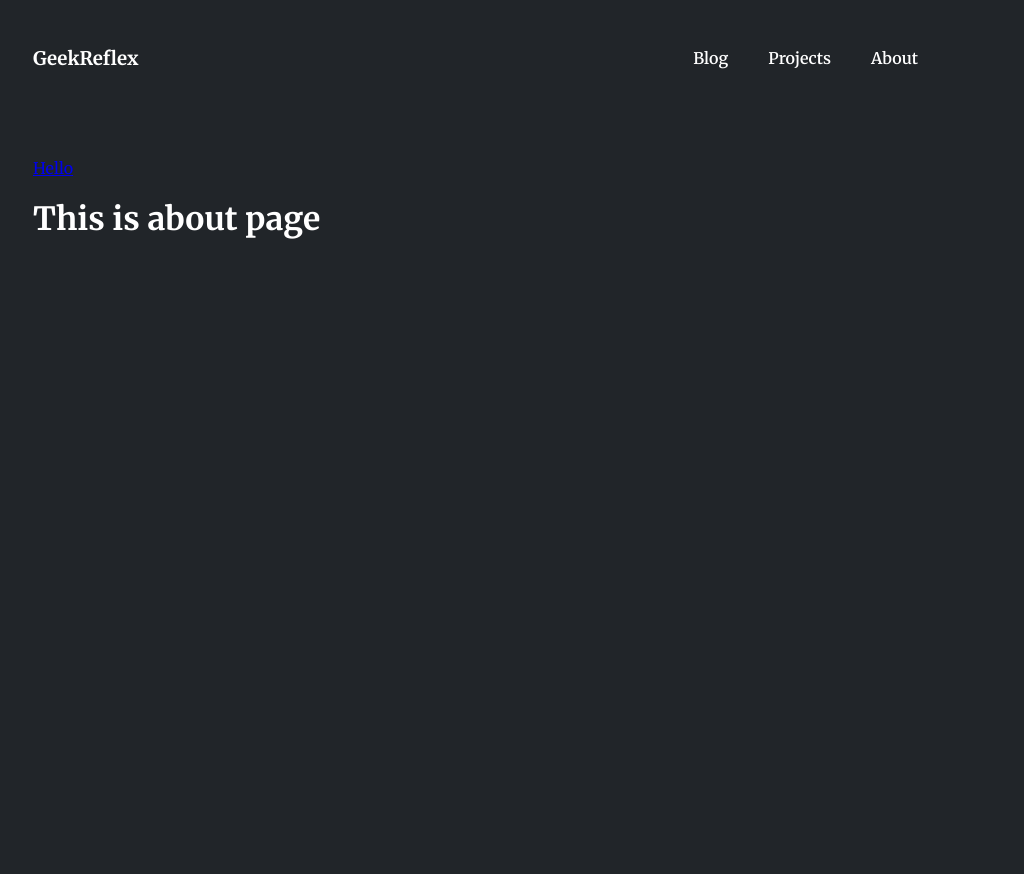
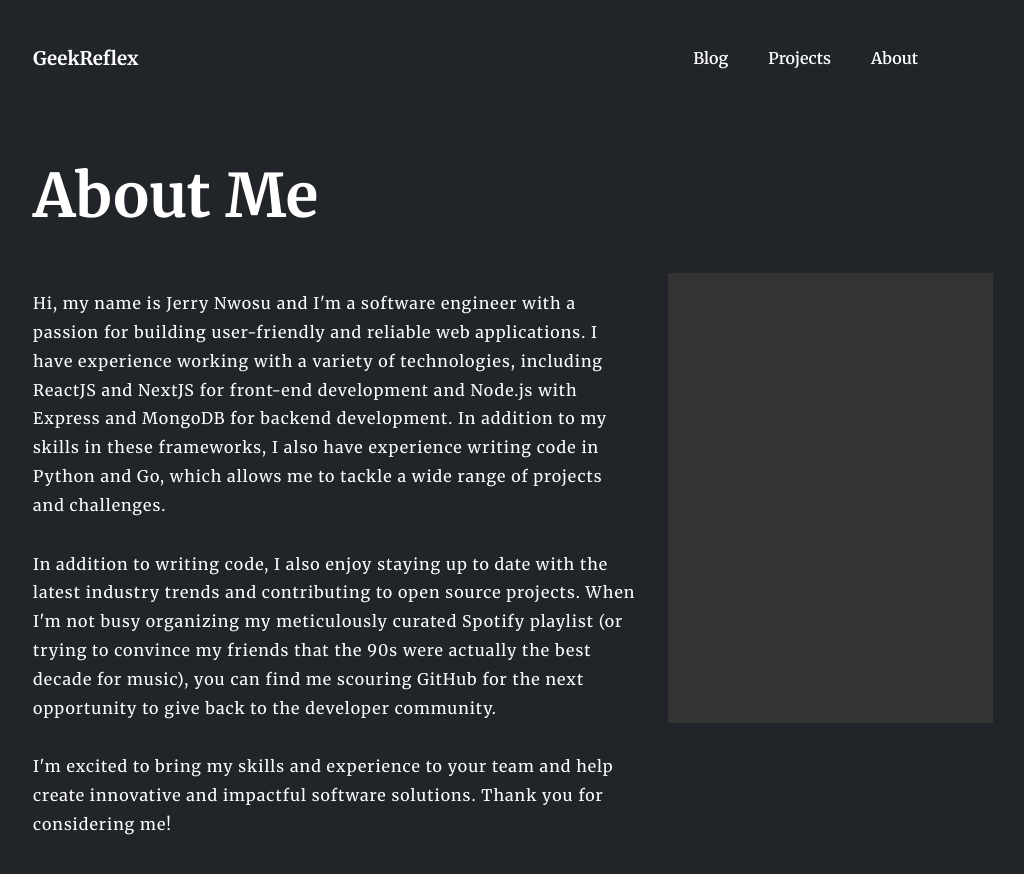
Before and after one commit to geekreflex/portfolio-blog-example, a Gatsby site: page /about in a window 1280 px wide. Shown: the whole page, without its empty margins (127-1151 px from the left). Before the commit the page ends 816 px from the top, so only its background shows below. Built offline with nearby package versions, Linux system fonts and the light colour scheme; Gatsby itself is replaced by a stand-in of ours; some icons are missing.

Commit message:
update: add about me content

```diff
--- a/src/pages/about.js
+++ b/src/pages/about.js
@@ -1,13 +1,62 @@
 import { Link } from "gatsby"
 import React from "react"
+import styled from "styled-components"
 import Layout from "../components/Layout"
+import { Heading } from "../style/DefaultStyles"
 
 export default function About(props) {
   const { location } = props
   return (
     <Layout location={location} title={"About"}>
-      <Link to="/">Hello</Link>
-      <h1>This is about page</h1>
+      <Heading>About Me</Heading>
+      <AboutMain>
+        <Content>
+          <p>
+            Hi, my name is Jerry Nwosu and I'm a software engineer with a
+            passion for building user-friendly and reliable web applications. I
+            have experience working with a variety of technologies, including
+            ReactJS and NextJS for front-end development and Node.js with
+            Express and MongoDB for backend development. In addition to my
+            skills in these frameworks, I also have experience writing code in
+            Python and Go, which allows me to tackle a wide range of projects
+            and challenges.
+          </p>
+
+          <p>
+            In addition to writing code, I also enjoy staying up to date with
+            the latest industry trends and contributing to open source projects.
+            When I'm not busy organizing my meticulously curated Spotify
+            playlist (or trying to convince my friends that the 90s were
+            actually the best decade for music), you can find me scouring GitHub
+            for the next opportunity to give back to the developer community.
+          </p>
+
+          <p>
+            I'm excited to bring my skills and experience to your team and help
+            create innovative and impactful software solutions. Thank you for
+            considering me!
+          </p>
+        </Content>
+        <ImgSection></ImgSection>
+      </AboutMain>
     </Layout>
   )
 }
+
+const AboutMain = styled.div`
+  display: flex;
+  gap: 30px;
+`
+const Content = styled.div`
+  width: 65%;
+  p {
+    font-size: 16px;
+    line-height: 1.8;
+    margin-bottom: 30px;
+  }
+`
+const ImgSection = styled.div`
+  width: 35%;
+  height: 450px;
+  background-color: #333;
+`
--- a/src/style/DefaultStyles.js
+++ b/src/style/DefaultStyles.js
@@ -41,3 +41,7 @@ export const Button = styled.button`
     background-color: #1b655c;
   }
 `
+
+export const Heading = styled.h1`
+  font-size: 60px;
+`
```
